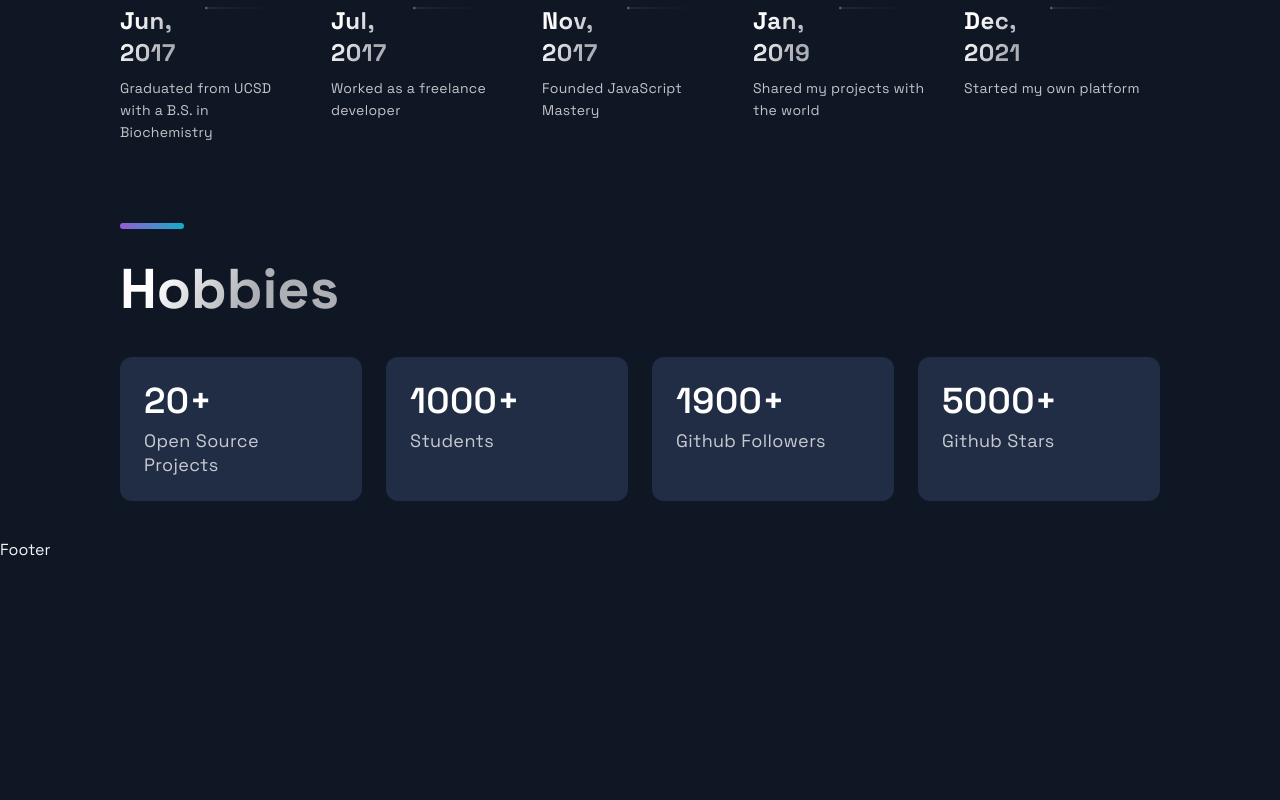
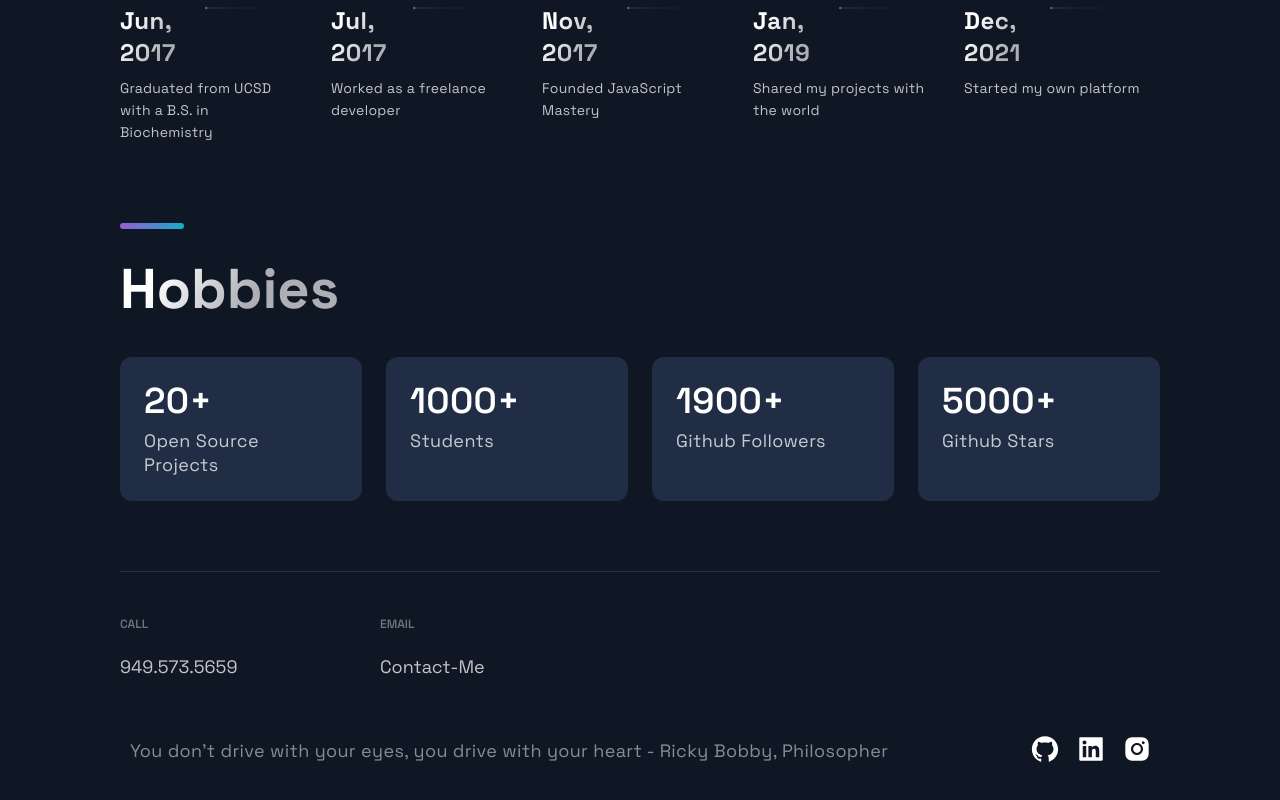
Before and after one commit to TRTurn/Portfolio-Website, a Next.js app: page / in a window 1280 px wide. Shown: the part 2747-3547 px from the top of the page. Before the commit the page ends 3307 px from the top, so only its background shows below. Built offline with nearby package versions, Linux system fonts and the light colour scheme.

Commit message:
Fully working portfolio

```diff
--- a/src/components/Footer/Footer.js
+++ b/src/components/Footer/Footer.js
@@ -6,9 +6,35 @@ import { CompanyContainer, FooterWrapper, LinkColumn, LinkItem, LinkList, LinkTi
 
 const Footer = () => {
   return (
-    <div>
-      Footer
-    </div>
+    <FooterWrapper>
+      <LinkList>
+        <LinkColumn>
+          <LinkTitle> Call</LinkTitle>
+          <LinkItem href="tel:949-573-5659">949.573.5659</LinkItem>
+        </LinkColumn>
+        <LinkColumn>
+          <LinkTitle>Email</LinkTitle>
+          <LinkItem href="mailto:turnbaugh.tim.applications@gmail.com" target="_blank" rel="noreferrer noopener">Contact-Me</LinkItem>
+        </LinkColumn>
+      </LinkList>
+
+      <SocialIconsContainer>
+        <CompanyContainer>
+          <Slogan>You don't drive with your eyes, you drive with your heart - Ricky Bobby, Philosopher</Slogan>
+        </CompanyContainer>
+        <SocialContainer>
+          <SocialIcons href="https://github.com/TRTurn" target="_blank" rel="noreferrer noopener">
+            <AiFillGithub size="3rem" />
+          </SocialIcons>
+          <SocialIcons href="https://www.linkedin.com/in/tim-turnbaugh/" target="_blank" rel="noreferrer noopener">
+            <AiFillLinkedin size="3rem" />
+          </SocialIcons>
+          <SocialIcons href="https://www.youtube.com/watch?v=dQw4w9WgXcQ" target="_blank" rel="noreferrer noopener">
+            <AiFillInstagram size="3rem" />
+          </SocialIcons>
+        </SocialContainer>
+      </SocialIconsContainer>
+    </FooterWrapper>
   );
 };
 
--- a/src/components/Technologies/Technologies.js
+++ b/src/components/Technologies/Technologies.js
@@ -6,7 +6,7 @@ import { List, ListContainer, ListItem, ListParagraph, ListTitle } from './Techn
 
 // Additional Icons at React-icons
 const Technologies = () =>  (
-  <Section id="tech">
+  <Section id="technologies">
     <SectionDivider />
     <SectionTitle>Technologies</SectionTitle>
     <SectionText>
```
